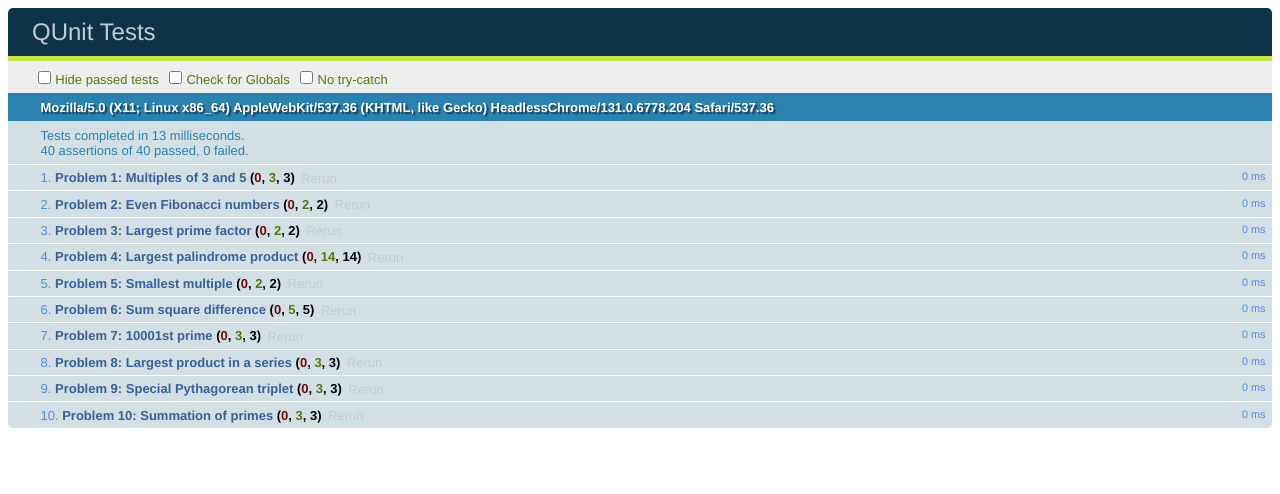
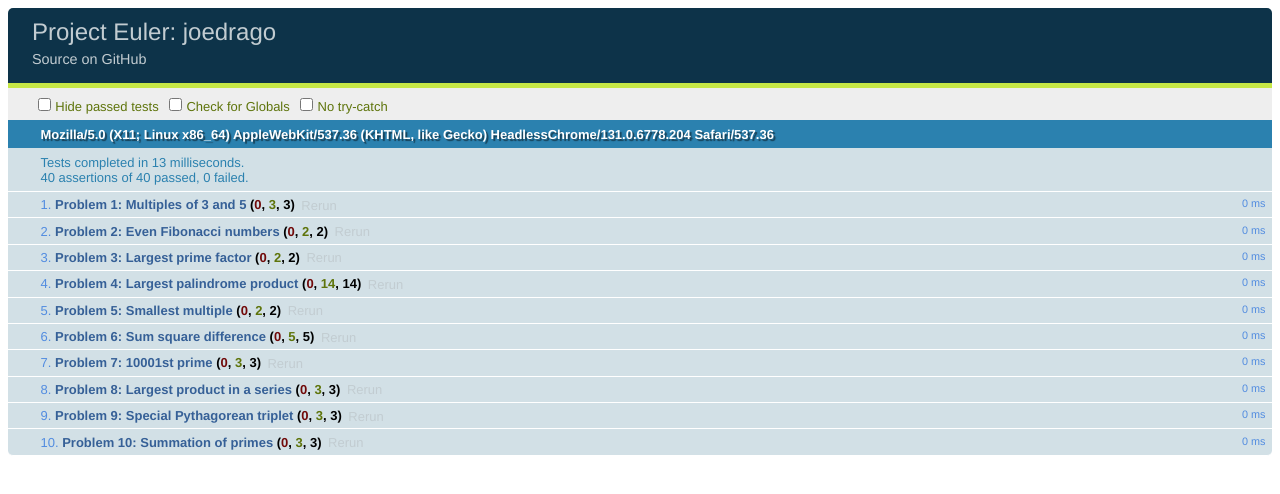
Before and after one commit to joedrago/euler, a plain HTML site: page index.html in a window 1280 px wide. Drawn offline with Linux system fonts and the light colour scheme.

Commit message:
Added GitHub link

```diff
--- a/index.html
+++ b/index.html
@@ -6,7 +6,7 @@
   <link rel="stylesheet" href="ext/qunit-1.14.0.css" type="text/css" media="screen">
 </head>
 <body>
-  <h1 id="qunit-header">QUnit Tests</h1>
+  <h1 id="qunit-header">Project Euler: joedrago<br><a style="font-size: 0.6em" href="http://github.com/joedrago/euler">Source on GitHub</a></h1>
   <h2 id="qunit-banner"></h2>
   <div id="qunit-testrunner-toolbar"></div>
   <h2 id="qunit-userAgent"></h2>
```
